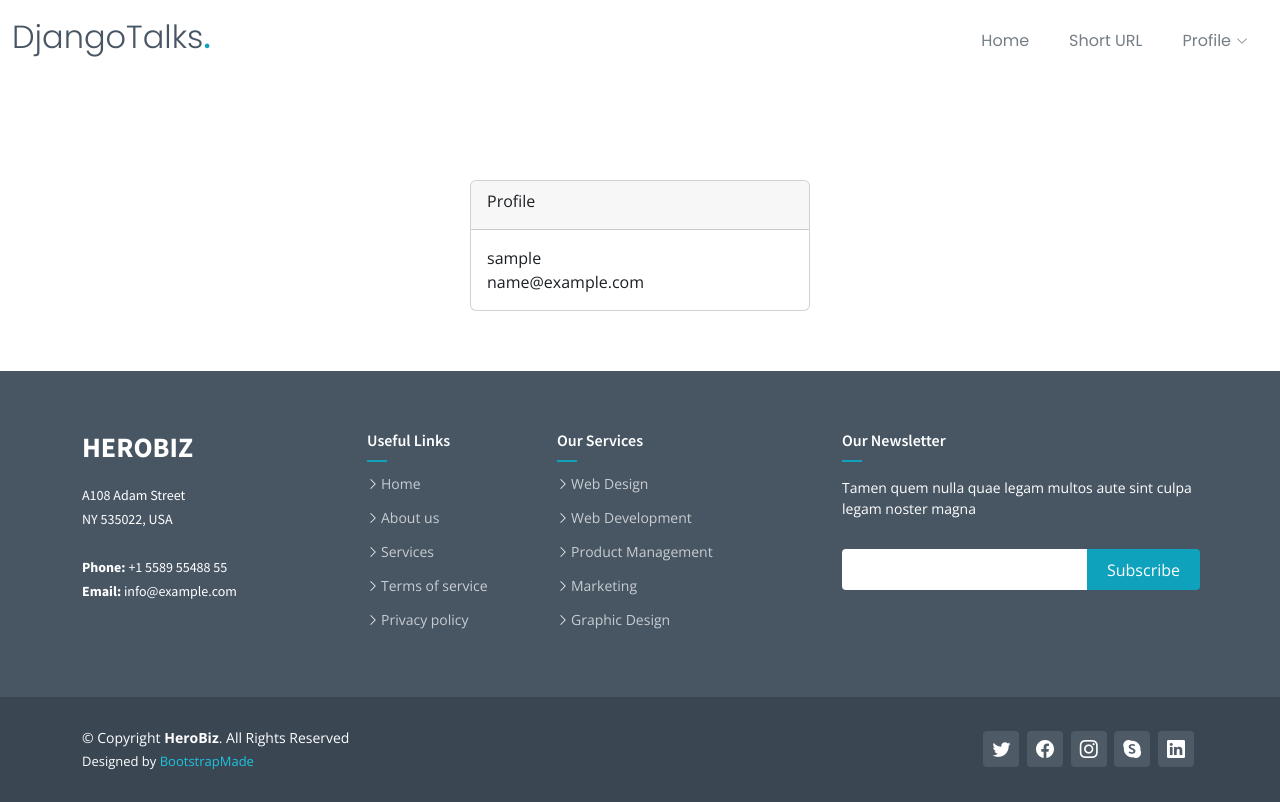
After one commit to parvind87/djangotalks, a Django app: page /profile/ in a window 1280 px wide. The commit adds this page. Run offline with Django 3.2, Linux system fonts and the light colour scheme; the visitor is signed in with stand-in values (Sample User, id 1); some libraries are stand-ins or nearby versions.

Commit message:
profile page

```diff
--- a/home/templates/header.html
+++ b/home/templates/header.html
@@ -22,11 +22,7 @@
           </li>
 
          <li><a class="nav-link scrollto" href="/short-url">Short URL</a></li>
-         {% if user.is_authenticated %}
-         <li><a class="nav-link scrollto" href="{% url 'logout' %}">Logout </a></li>
-         {% else %}
-         <li><a class="nav-link scrollto" href="{% url 'login' %}">Login </a></li>
-         {% endif %}
+
        <!--   <li><a class="nav-link scrollto" href="index.html#services">Services</a></li>
           <li><a class="nav-link scrollto" href="index.html#portfolio">Portfolio</a></li> -->
           <!-- <li><a class="nav-link scrollto" href="index.html#team">Team</a></li> -->
@@ -54,11 +50,12 @@
                 <a href="#">Column 4 link 3</a>
               </li>
             </ul>
-          </li>
-          <li class="dropdown"><a href="#"><span>Drop Down</span> <i class="bi bi-chevron-down dropdown-indicator"></i></a>
+          </li>-->
+          {% if user.is_authenticated %}
+          <li class="dropdown"><a href="{% url 'profile' %}"><span>Profile</span> <i class="bi bi-chevron-down dropdown-indicator"></i></a>
             <ul>
-              <li><a href="#">Drop Down 1</a></li>
-              <li class="dropdown"><a href="#"><span>Deep Drop Down</span> <i class="bi bi-chevron-down dropdown-indicator"></i></a>
+              <li><a href="{% url 'logout' %}">Logout</a></li>
+              <!-- <li class="dropdown"><a href="#"><span>Deep Drop Down</span> <i class="bi bi-chevron-down dropdown-indicator"></i></a>
                 <ul>
                   <li><a href="#">Deep Drop Down 1</a></li>
                   <li><a href="#">Deep Drop Down 2</a></li>
@@ -66,12 +63,15 @@
                   <li><a href="#">Deep Drop Down 4</a></li>
                   <li><a href="#">Deep Drop Down 5</a></li>
                 </ul>
-              </li>
-              <li><a href="#">Drop Down 2</a></li>
+              </li> -->
+              <!-- <li><a href="#">Drop Down 2</a></li>
               <li><a href="#">Drop Down 3</a></li>
-              <li><a href="#">Drop Down 4</a></li>
+              <li><a href="#">Drop Down 4</a></li> -->
             </ul>
-          </li> -->
+          </li>
+          {% else %}
+          <li><a class="nav-link scrollto" href="{% url 'login' %}">Login </a></li>
+          {% endif %}
           <!-- <li><a class="nav-link scrollto" href="index.html#contact">Contact</a></li> -->
         </ul>
         <i class="bi bi-list mobile-nav-toggle d-none"></i>
--- a/mysite/urls.py
+++ b/mysite/urls.py
@@ -22,6 +22,7 @@ from django.contrib.auth import views as authentication_views
 urlpatterns = [
     path('', views.index, name='index'),
     path('register/',user_views.register,name='register'),
+    path('profile/',user_views.profilepage,name='profile'),
     path('login/', authentication_views.LoginView.as_view(template_name='users/login.html'),name='login'),
     path('logout/',authentication_views.LogoutView.as_view(template_name='users/logout.html'),name='logout'),
     #path('food/', include('food.urls')),
--- /dev/null
+++ b/users/templates/users/profile.html
@@ -0,0 +1,33 @@
+{% extends "base.html" %}
+{% load static %}
+{%block content %}
+<section   class="about">
+    <div class="container" data-aos="fade-up">
+        <div class="row g-4 g-lg-5" data-aos="fade-up" data-aos-delay="200">
+            <div class="col-lg-12">
+
+            </div>
+        </div>
+    </div>
+</section>
+<section>
+    <div class="container" data-aos="fade-up">
+        <div class="row g-4 g-lg-5" data-aos="fade-up" data-aos-delay="200">
+            <div class="col-md-4 offset-md-4">
+                <div class="card">
+                    <div class="card-header">
+                        <div class="card-title">
+                            Profile
+                        </div>
+                    </div>
+                    <div class="card-body">
+                       {{user.username}}
+                       <br>
+                       {{user.email}}
+                    </div>
+                </div>
+            </div>
+        </div>
+    </div>
+</section>
+{% endblock %}
--- a/users/views.py
+++ b/users/views.py
@@ -1,6 +1,7 @@
 from django.shortcuts import redirect, render
 from django.contrib import messages
 from .forms import RegisterForm
+from django.contrib.auth.decorators import login_required
 # Create your views here.
 
 def register(request):
@@ -14,3 +15,6 @@ def register(request):
     else:
         form = RegisterForm()
     return render(request,'users/register.html', {'form':form})
+@login_required
+def profilepage(request):
+    return render(request,'users/profile.html')
```
